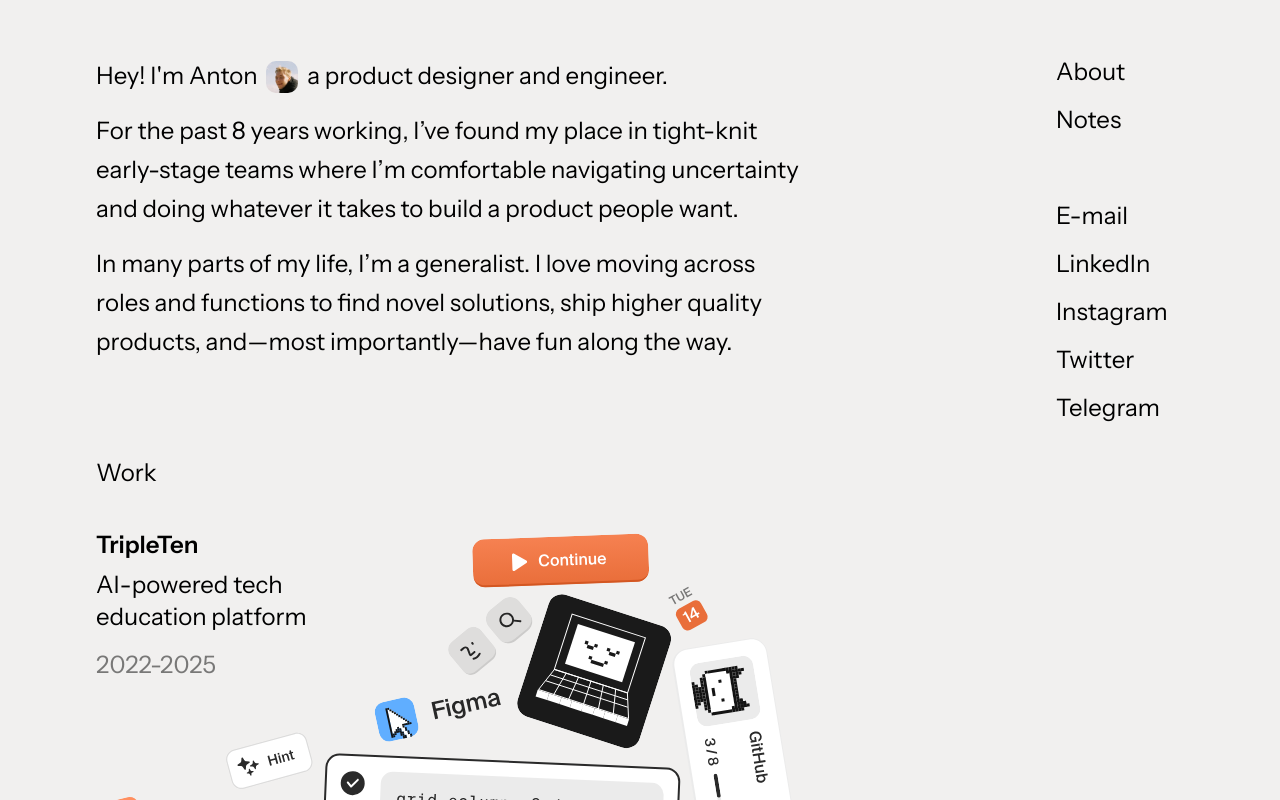
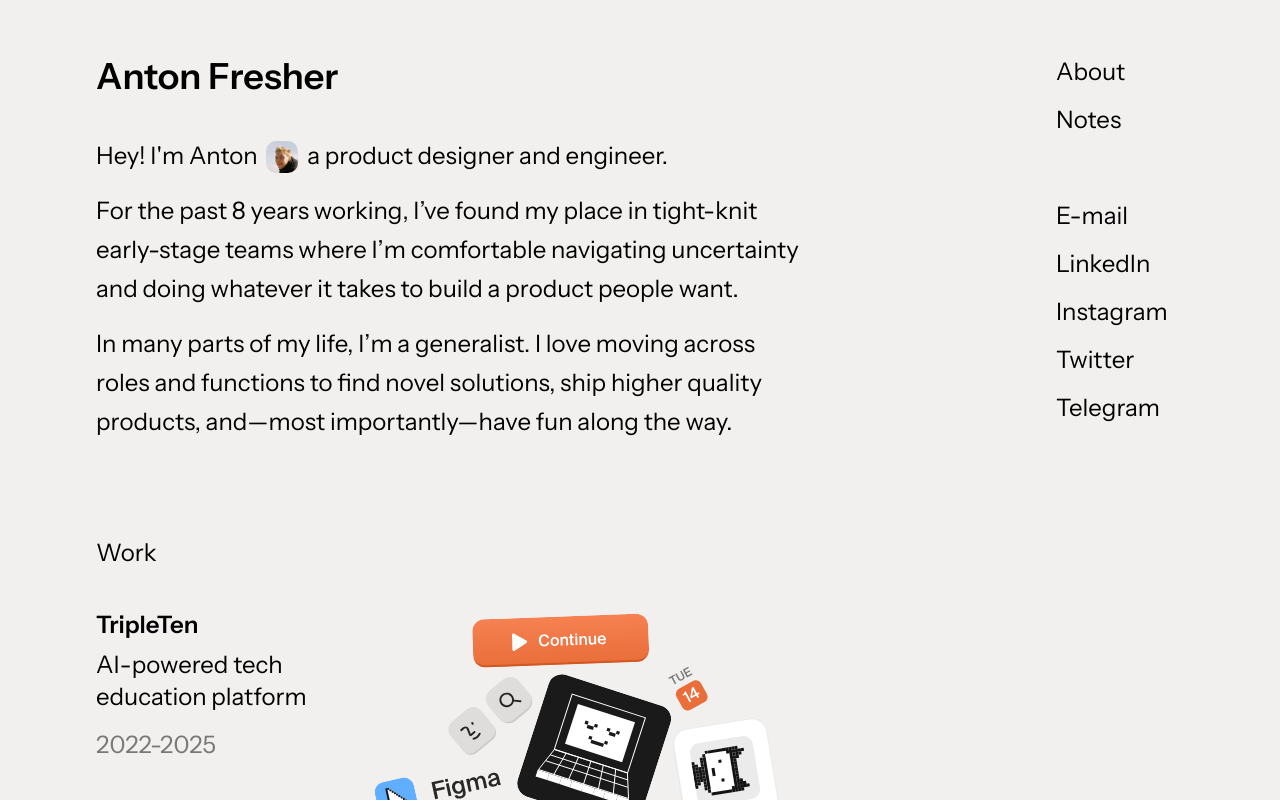
Before and after one commit to tonyfresher/tonyfresher-com, a Next.js app: page / in a window 1280 px wide. Shown: the top 800 px of the page. Built offline with nearby package versions, Linux system fonts and the light colour scheme.

Commit message:
Add name

```diff
--- a/src/app/_home/page.tsx
+++ b/src/app/_home/page.tsx
@@ -4,6 +4,10 @@ import About from './components/about.mdx'
 import Education from './components/education'
 import Footer from './components/footer.mdx'
 import Work from './components/work'
+
+export const strings = {
+    name: 'Anton Fresher'
+}
 
 export default function HomePage() {
     return (
@@ -16,6 +20,7 @@ export default function HomePage() {
                     '[&_img]:mx-1 [&_img]:inline-block [&_img]:size-8 [&_img]:rounded-md [&_img]:align-text-top'
                 )}
             >
+                <h1 className="col-span-5 m-0 mb-10 text-4xl font-semibold">{strings.name}</h1>
                 <About />
             </div>
             <Work />
```
